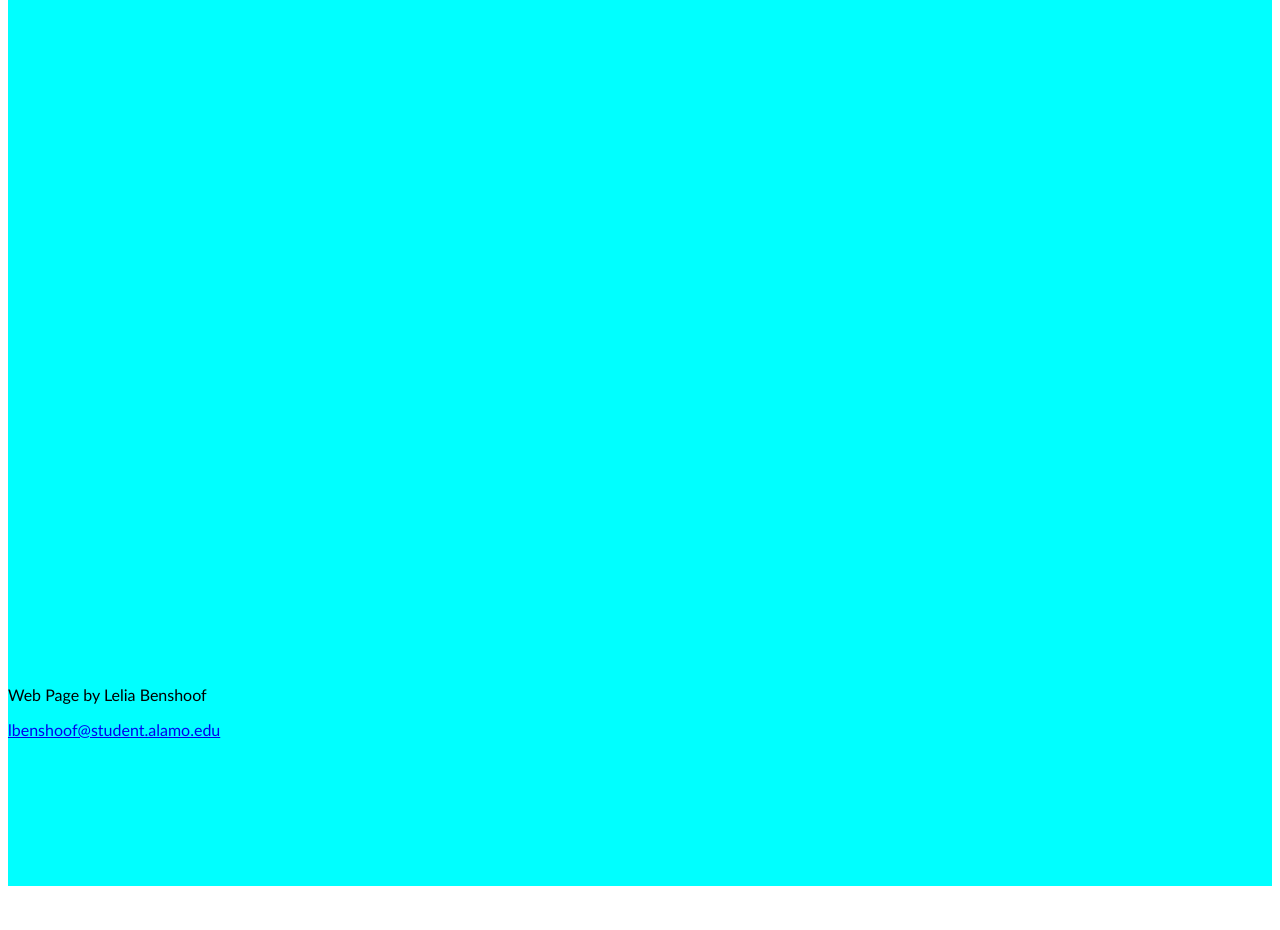
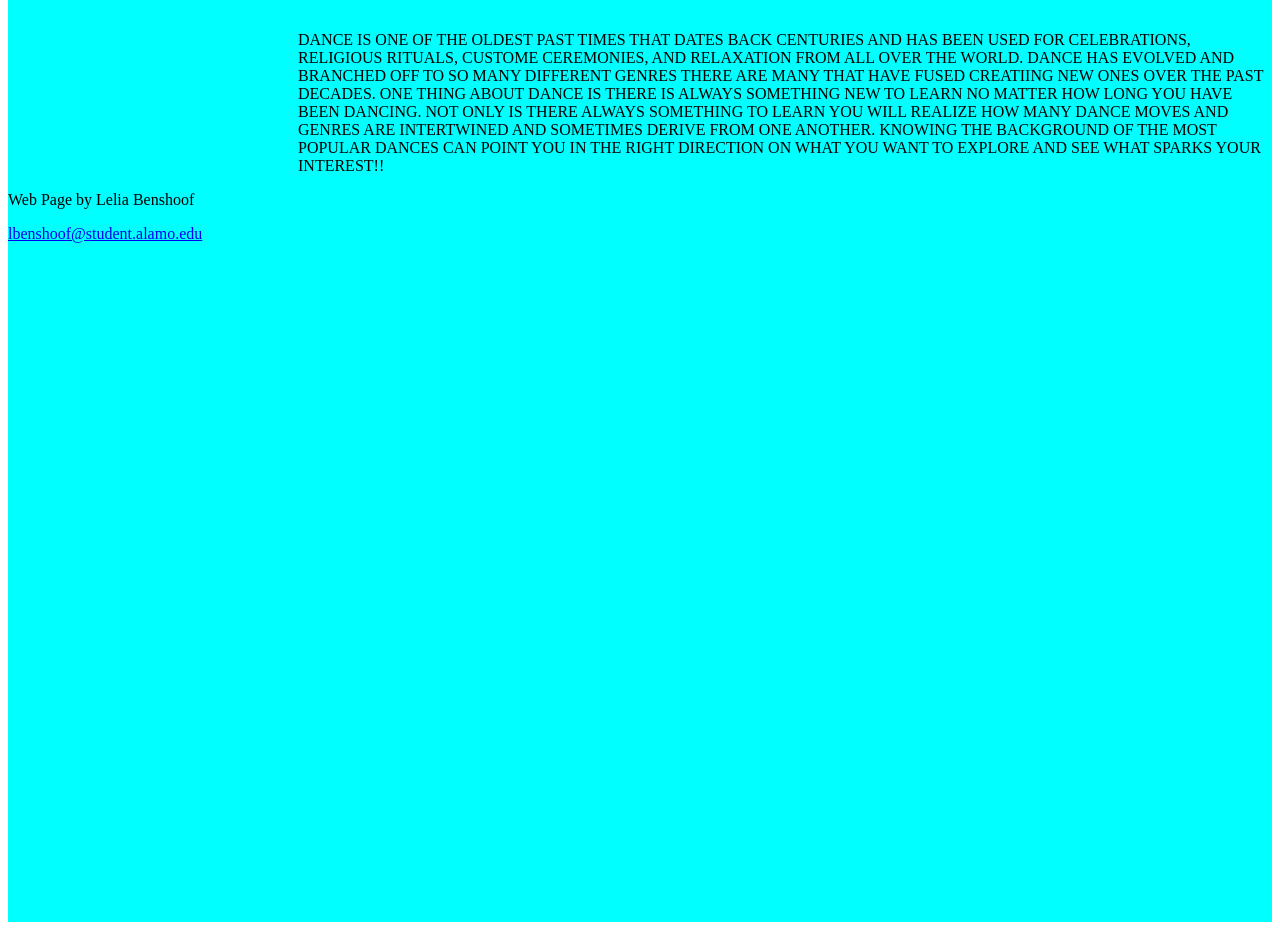
Before and after one commit to lbenshoof/html111, a plain HTML site: page index.html in a window 1280 px wide. Shown: the part 366-1296 px from the top of the page. Before the commit the page ends 1260 px from the top, so only its background shows below. Drawn offline with Linux system fonts and the light colour scheme.

Commit message:
Update index.html
added css

```diff
--- a/index.html
+++ b/index.html
@@ -1,51 +1,28 @@
 <!DOCTYPE html>
 <html lang="en" dir="ltr">
  <head>
+	 <link rel="stylesheet" href="mystyle.css">
 	<meta charset="utf-8">
+
+	 <title>Layout Demo</title>
+	</head>
 	<style media="screen">
 	   .container{
 width:100%;
 height:1224px;
 background-color:aqua
-
 		}
 
-		body {
-			font-family: "Gill Sans", "Gill Sans MT", "Myriad Pro", "DejaVu Sans Condensed", Helvetica, Arial, "sans-serif"
-
-		}
-
-.header {
-	height:300px
-	font-size: 50px;
-	color:purple;
-	 }
-		div {
-		padding-top: 20px
-		}
-.nav {
-  margin-right: 40px;
-	padding-right: 40px;
-
-		}
-
-		article {
-			Text-align: center;
-			width: 100%
-			background-color: black;
-
-		}
 	 </style>
-	 <title>Layout Demo</title>
-	</head>
 	<body>
 		<div class="container">
     <header>
-			<h1> DANCE 101</h1>
+			<header style="font-size: 300%; background-color:blanchedalmond; text-align:center; padding-bottom:30px">
+				<h1>DANCE 101</h1>
 		</header>
 
  <section>
-		  <nav style="font-size: 200%;">
+			  <nav style="font-size:200%; background-color:burlywood; padding-top:20px; margin-top:20px;">
 	  ***
 		    <a href="#">Ballet</a>
 	   ***
@@ -60,51 +37,22 @@ background-color:aqua
 		***
 		    <a href="#">Salsa</a>
 		  </nav>
-
-		  <article>
-	        <p>&nbsp;</p>
-	        <p><br>
-            </p>
+		   </section>
+	<article style="margin-left: 90px; padding-left:200px; float;right">
+				<p></p> <br>
 	        <p> DANCE IS ONE OF THE OLDEST PAST TIMES THAT DATES BACK CENTURIES AND HAS BEEN USED FOR CELEBRATIONS, RELIGIOUS RITUALS, CUSTOME CEREMONIES, AND RELAXATION FROM ALL OVER THE WORLD. DANCE HAS EVOLVED AND BRANCHED OFF TO SO MANY DIFFERENT GENRES THERE ARE MANY THAT HAVE FUSED CREATIING NEW ONES OVER THE PAST DECADES.
 	          ONE THING ABOUT DANCE IS THERE IS ALWAYS SOMETHING NEW TO LEARN NO MATTER HOW LONG YOU HAVE BEEN DANCING. NOT ONLY IS THERE ALWAYS SOMETHING TO LEARN YOU WILL REALIZE HOW MANY DANCE MOVES AND GENRES ARE INTERTWINED AND SOMETIMES DERIVE FROM ONE ANOTHER.
 	          KNOWING THE BACKGROUND OF THE MOST POPULAR DANCES CAN POINT YOU IN THE RIGHT DIRECTION ON WHAT YOU WANT TO EXPLORE AND SEE WHAT SPARKS YOUR INTEREST!! </p>
    </article>
-		  </section>
-		  <aside class="">
 
-		  </aside>
 		  <div class="main">
 
 		   <div class="inside">
 
 			  </div>
 	</div>
+		  <footer>
 
-
-
-
-
-
-
-		  <footer>
-			  <p>&nbsp;</p>
-			  <p>&nbsp;</p>
-			  <p>&nbsp;</p>
-			  <p>&nbsp;</p>
-			  <p>&nbsp;</p>
-			  <p>&nbsp;</p>
-			  <p>&nbsp;</p>
-		    <p>&nbsp;</p>
-		    <p>&nbsp;</p>
-			  <p>&nbsp;</p>
-		    <p>&nbsp;</p>
-		    <p>&nbsp;</p>
-			  <p>&nbsp;</p>
-			  <p>&nbsp;</p>
-			  <p>&nbsp;</p>
-		    <p>&nbsp;</p>
-			  <p>&nbsp;</p>
-			  <p>&nbsp;</p>
 			  <p> Web Page by Lelia Benshoof</p>
 <p><a href="mailto:lbenshoof@student.alamo.edu"> lbenshoof@student.alamo.edu</a></p>
 			</footer>
```
Lines whose indentation alone changed are shown as unchanged.
